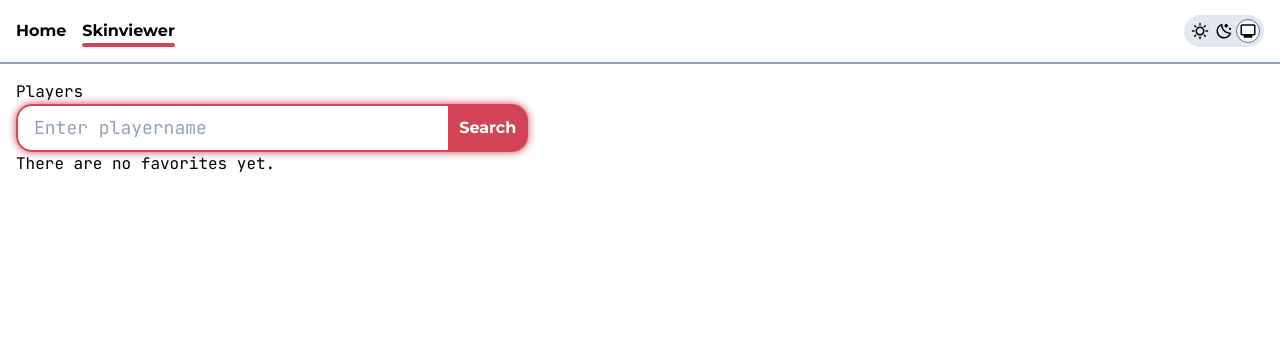
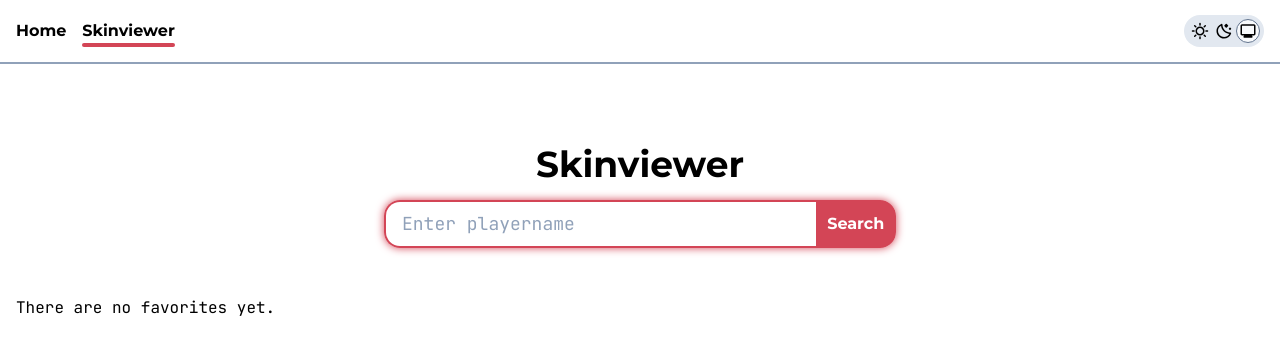
Before and after one commit to Tech-Nik09/mc-inspect, a Vue app: page /players in a window 1280 px wide. Shown: the top 354 px of the page. Built offline with nearby package versions, Linux system fonts and the light colour scheme; some icons are missing.

Commit message:
style PlayersView title and error messages

```diff
--- a/src/stores/player.ts
+++ b/src/stores/player.ts
@@ -16,7 +16,7 @@
     return nameCriteria.test(nameOrUuid) || uuidCriteria.test(nameOrUuid);
   }
 
-  function handleNameError(err: string): RouteLocationNamedRaw {
+  function handleNameError(err: string | null): RouteLocationNamedRaw {
     error.value = err;
     data.value = null;
     return { name: 'players' };
@@ -35,9 +35,9 @@
       query.value = query.value.trim();
       let nameOrUuid = toValue(query);
 
-      if (!nameOrUuid) return handleNameError('Playername cannot be empty');
+      if (!nameOrUuid) return handleNameError(null);
 
-      if (!validateQuery(nameOrUuid)) return handleNameError(`Invalid player name "${nameOrUuid}"`);
+      if (!validateQuery(nameOrUuid)) return handleNameError(`Invalid player name or UUID`);
 
       const headers: Record<string, string> = {};
       const apiKey: string = import.meta.env.VITE_API_KEY;
@@ -46,7 +46,7 @@
       const res = await fetch(`https://mc-inspect-api.buildbynik.dev/players/${nameOrUuid}`, {
         headers,
       });
-      if (!res.ok) return handleNameError(`Could not find player "${nameOrUuid}"`);
+      if (!res.ok) return handleNameError(`Could not find player`);
 
       const dat: Player = await res.json();
       data.value = dat;
--- a/src/views/PlayerInfoView.vue
+++ b/src/views/PlayerInfoView.vue
@@ -40,7 +40,7 @@
 <template>
   <h1>Player Info</h1>
 
-  <SearchBar @query="onQuery" :is-loading="isLoading" v-model="query" :placeholder="'Enter playername'" />
+  <SearchBar @query="onQuery" :is-loading v-model="query" placeholder="Enter playername" />
 
   <template v-if="data">
     <div>
--- a/src/views/PlayersView.vue
+++ b/src/views/PlayersView.vue
@@ -21,10 +21,12 @@
 </script>
 
 <template>
-  <h1>Players</h1>
+  <div class="mt-8 mb-6 flex flex-col items-center gap-4 sm:mt-16 sm:mb-12">
+    <h1 class="font-sans text-4xl font-bold">Skinviewer</h1>
 
-  <SearchBar @query="onQuery" :is-loading="isLoading" v-model="query" :placeholder="'Enter playername'" />
-  <p v-if="error">{{ error }}</p>
+    <SearchBar @query="onQuery" :is-loading v-model="query" placeholder="Enter playername" />
+    <p v-if="error">{{ error }}</p>
+  </div>
 
   <template v-if="favoritePlayers.length">
     <div class="flex flex-col gap-2 sm:grid sm:grid-cols-[repeat(auto-fit,minmax(24rem,1fr))] sm:gap-4">
```
